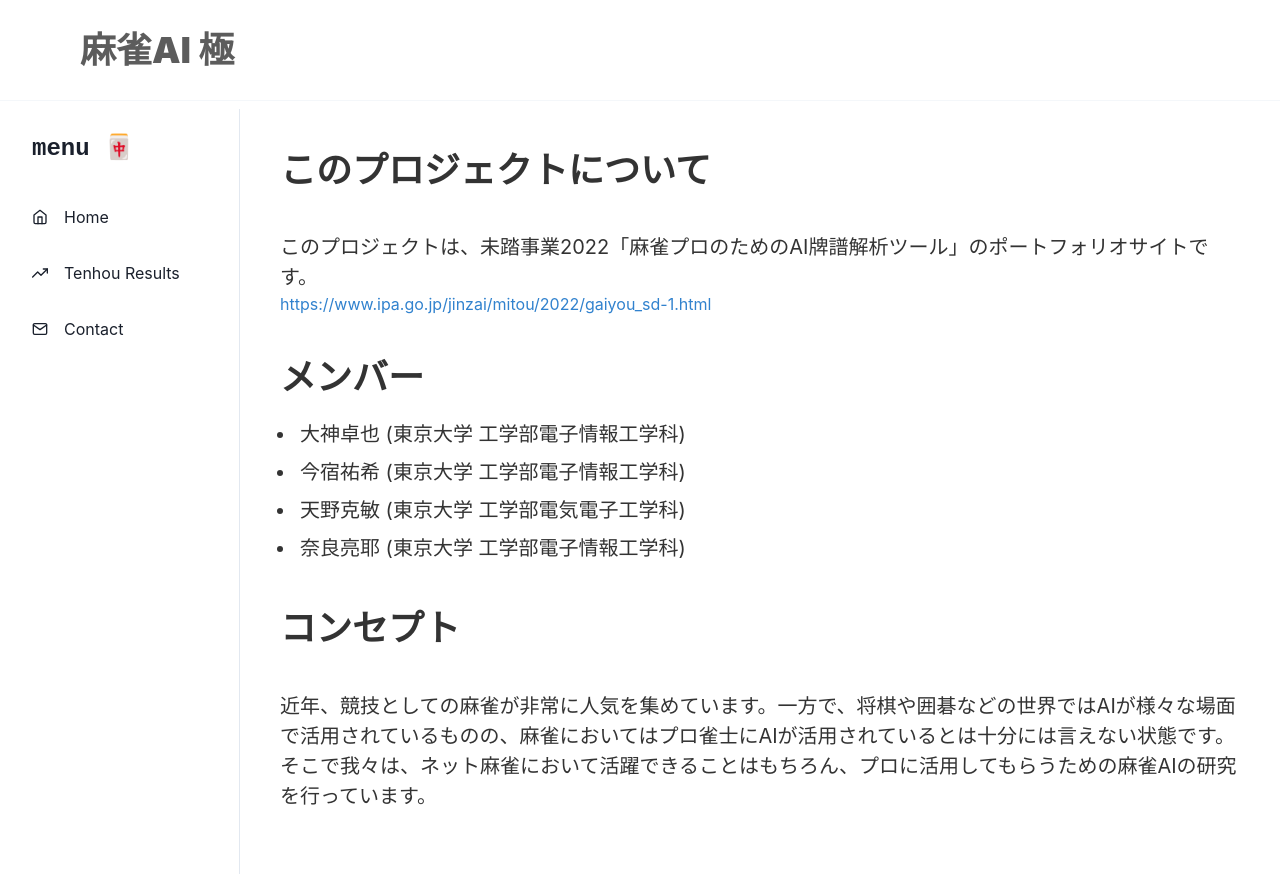
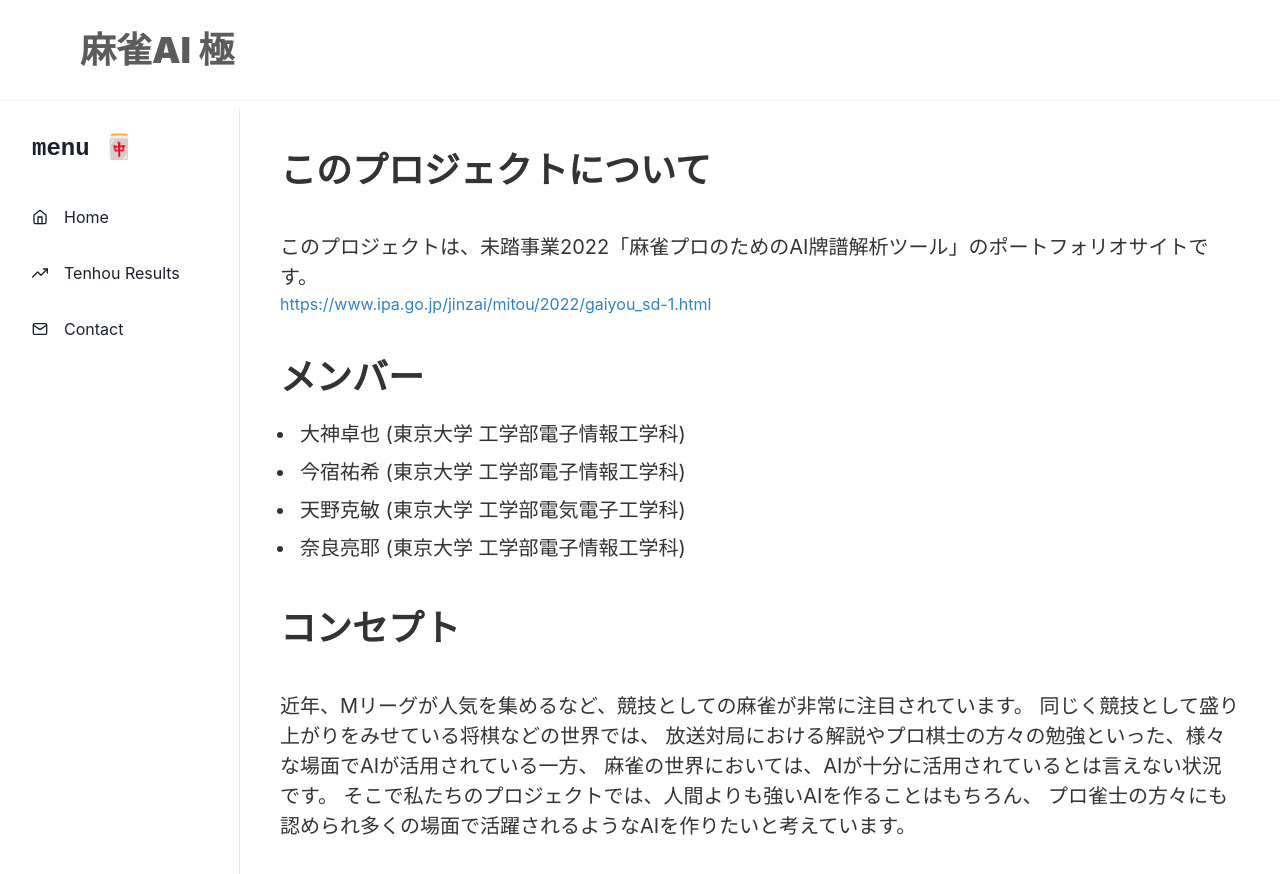
Before and after one commit to mitou2022-mahjong-ai/goku-portfolio, a Next.js app in the folder frontend/: page / in a window 1280 px wide. Shown: the top 874 px of the page. Built offline with nearby package versions, Linux system fonts and the light colour scheme.

Commit message:
fix: 文言を修正

```diff
--- a/frontend/pages/index.tsx
+++ b/frontend/pages/index.tsx
@@ -45,7 +45,12 @@ const Page: NextPage = () => {
           コンセプト
         </Heading>
         <Text color="blackAlpha.800" pt="10" fontSize="xl">
-          近年、競技としての麻雀が非常に人気を集めています。一方で、将棋や囲碁などの世界ではAIが様々な場面で活用されているものの、麻雀においてはプロ雀士にAIが活用されているとは十分には言えない状態です。そこで我々は、ネット麻雀において活躍できることはもちろん、プロに活用してもらうための麻雀AIの研究を行っています。
+          近年、Mリーグが人気を集めるなど、競技としての麻雀が非常に注目されています。
+          同じく競技として盛り上がりをみせている将棋などの世界では、
+          放送対局における解説やプロ棋士の方々の勉強といった、様々な場面でAIが活用されている一方、
+          麻雀の世界においては、AIが十分に活用されているとは言えない状況です。
+          そこで私たちのプロジェクトでは、人間よりも強いAIを作ることはもちろん、
+          プロ雀士の方々にも認められ多くの場面で活躍されるようなAIを作りたいと考えています。
         </Text>
       </Box>
     </Layout>
```
